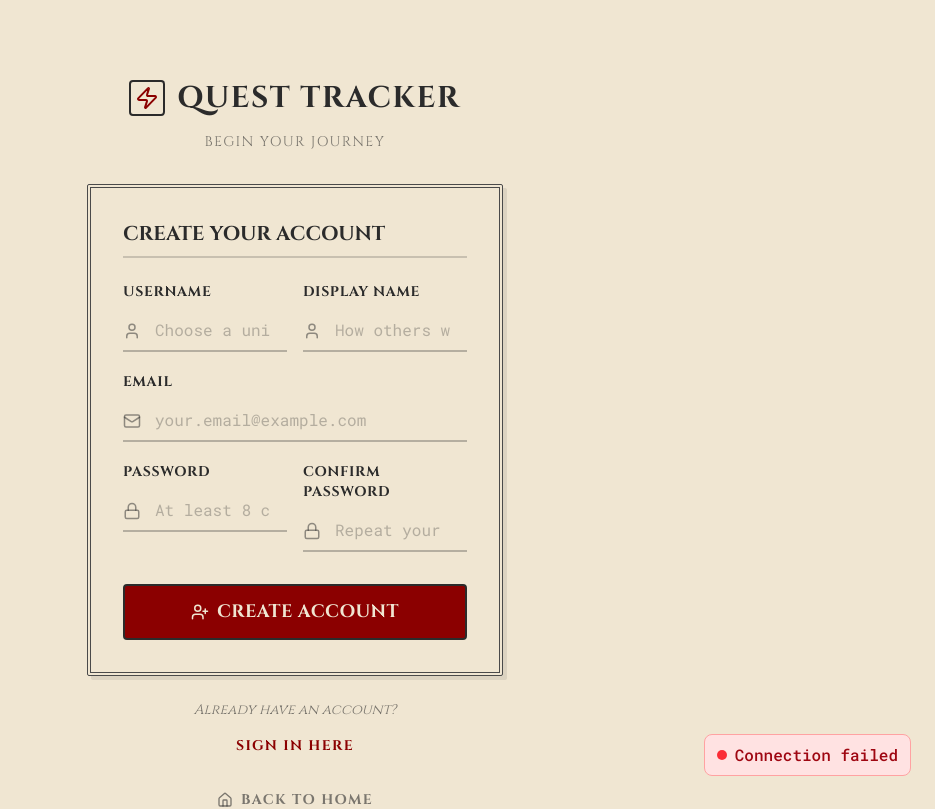
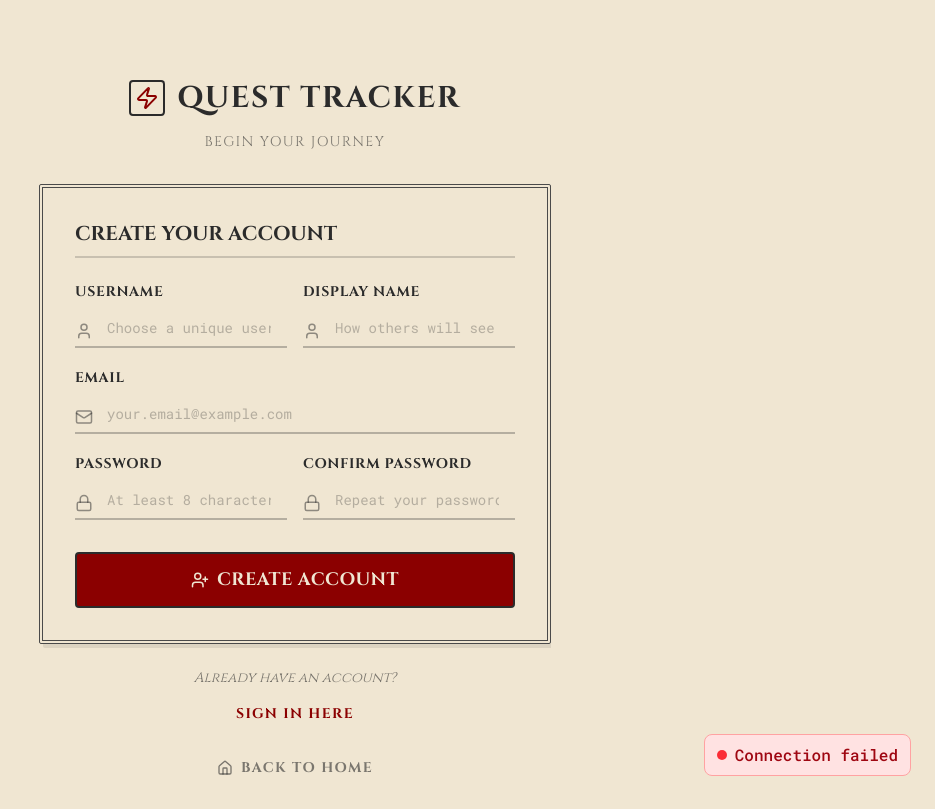
Before and after one commit to bryanfernandez-eng/gamified-habit-tracker, a React (Vite) app in the folder frontend/: page /register in a window 1280 px wide. Shown: the top 809 px of the page, without its empty margins (345-1280 px from the left). Built offline with nearby package versions, Linux system fonts and the light colour scheme; no server answers.

Commit message:
increased spacing

```diff
--- a/frontend/src/App.jsx
+++ b/frontend/src/App.jsx
@@ -22,7 +22,7 @@ function AuthScreen() {
 
   return (
     <div className="min-h-screen bg-rulebook-paper flex flex-col justify-center py-12 sm:px-6 lg:px-8">
-      <div className="sm:mx-auto sm:w-full sm:max-w-md">
+      <div className="sm:mx-auto sm:w-full sm:max-w-lg">
         <div className="bg-transparent">
           {isRegisterPage ? (
             <Register />
--- a/frontend/src/components/Register.jsx
+++ b/frontend/src/components/Register.jsx
@@ -68,8 +68,8 @@ export default function Register() {
   }
 
   return (
-    <div className="min-h-screen bg-rulebook-paper flex flex-col items-center px-4 py-8 overflow-y-auto font-mono text-rulebook-ink">
-      <div className="w-full max-w-2xl">
+    <div className="min-h-screen bg-rulebook-paper flex flex-col items-center py-8 overflow-y-auto font-mono text-rulebook-ink">
+      <div className="w-full max-w-8xl">
         {/* Header */}
         <div className="text-center mb-8">
           <div className="flex items-center justify-center mb-4">
@@ -112,7 +112,7 @@ export default function Register() {
                     value={formData.username}
                     onChange={handleAccountChange}
                     required
-                    className={`w-full pl-8 pr-4 py-2 bg-transparent border-b-2 text-rulebook-ink placeholder-rulebook-ink/30 focus:outline-none transition-all font-mono ${getFieldError('username')
+                    className={`w-full pl-8 pr-4 py-2 bg-transparent border-b-2 text-rulebook-ink placeholder-rulebook-ink/30 focus:outline-none transition-all font-mono text-sm ${getFieldError('username')
                         ? 'border-rulebook-crimson focus:border-rulebook-crimson'
                         : 'border-rulebook-ink/30 focus:border-rulebook-crimson'
                       }`}
@@ -137,7 +137,7 @@ export default function Register() {
                     value={formData.display_name}
                     onChange={handleAccountChange}
                     required
-                    className={`w-full pl-8 pr-4 py-2 bg-transparent border-b-2 text-rulebook-ink placeholder-rulebook-ink/30 focus:outline-none transition-all font-mono ${getFieldError('display_name')
+                    className={`w-full pl-8 pr-4 py-2 bg-transparent border-b-2 text-rulebook-ink placeholder-rulebook-ink/30 focus:outline-none transition-all font-mono text-sm ${getFieldError('display_name')
                         ? 'border-rulebook-crimson focus:border-rulebook-crimson'
                         : 'border-rulebook-ink/30 focus:border-rulebook-crimson'
                       }`}
@@ -163,7 +163,7 @@ export default function Register() {
                   value={formData.email}
                   onChange={handleAccountChange}
                   required
-                  className={`w-full pl-8 pr-4 py-2 bg-transparent border-b-2 text-rulebook-ink placeholder-rulebook-ink/30 focus:outline-none transition-all font-mono ${getFieldError('email')
+                  className={`w-full pl-8 pr-4 py-2 bg-transparent border-b-2 text-rulebook-ink placeholder-rulebook-ink/30 focus:outline-none transition-all font-mono text-sm ${getFieldError('email')
                       ? 'border-rulebook-crimson focus:border-rulebook-crimson'
                       : 'border-rulebook-ink/30 focus:border-rulebook-crimson'
                     }`}
@@ -190,7 +190,7 @@ export default function Register() {
                     value={formData.password1}
                     onChange={handleAccountChange}
                     required
-                    className={`w-full pl-8 pr-4 py-2 bg-transparent border-b-2 text-rulebook-ink placeholder-rulebook-ink/30 focus:outline-none transition-all font-mono ${getFieldError('password1')
+                    className={`w-full pl-8 pr-4 py-2 bg-transparent border-b-2 text-rulebook-ink placeholder-rulebook-ink/30 focus:outline-none transition-all font-mono text-sm ${getFieldError('password1')
                         ? 'border-rulebook-crimson focus:border-rulebook-crimson'
                         : 'border-rulebook-ink/30 focus:border-rulebook-crimson'
                       }`}
@@ -215,7 +215,7 @@ export default function Register() {
                     value={formData.password2}
                     onChange={handleAccountChange}
                     required
-                    className={`w-full pl-8 pr-4 py-2 bg-transparent border-b-2 text-rulebook-ink placeholder-rulebook-ink/30 focus:outline-none transition-all font-mono ${getFieldError('password2')
+                    className={`w-full pl-8 pr-4 py-2 bg-transparent border-b-2 text-rulebook-ink placeholder-rulebook-ink/30 focus:outline-none transition-all font-mono text-sm ${getFieldError('password2')
                         ? 'border-rulebook-crimson focus:border-rulebook-crimson'
                         : 'border-rulebook-ink/30 focus:border-rulebook-crimson'
                       }`}
--- a/frontend/src/pages/Leaderboard.jsx
+++ b/frontend/src/pages/Leaderboard.jsx
@@ -233,7 +233,7 @@ const Leaderboard = ({ players = demoPlayers, title = "LEADERBOARD" }) => {
     <div className="min-h-screen w-full bg-rulebook-paper pt-20 pb-12">
       {/* Content */}
       <main className="mx-auto max-w-6xl px-4">
-        <div className="flex items-center justify-between mb-8 border-b-4 border-double border-rulebook-charcoal pb-4">
+        <div className="flex items-center justify-between mb-8 border-b-4 border-double border-rulebook-charcoal pb-4 mt-10">
           <h1 className="text-3xl font-serif font-bold text-rulebook-ink uppercase tracking-widest">
             {title} — <span className="text-rulebook-crimson">Current Floor</span>
           </h1>
--- a/frontend/src/pages/Settings.jsx
+++ b/frontend/src/pages/Settings.jsx
@@ -115,7 +115,7 @@ const Settings = () => {
   }
 
   return (
-    <div className="min-h-screen bg-rulebook-paper text-rulebook-ink py-20">
+    <div className="min-h-screen bg-rulebook-paper text-rulebook-ink py-20 mt-10">
       <div className="max-w-2xl mx-auto px-4">
         {/* Header */}
         <h1 className="text-4xl font-serif font-bold text-rulebook-ink mb-8 text-center uppercase tracking-widest">
```
Also changed, not shown: 1 other file (tests, documents, lock files or other folders).
